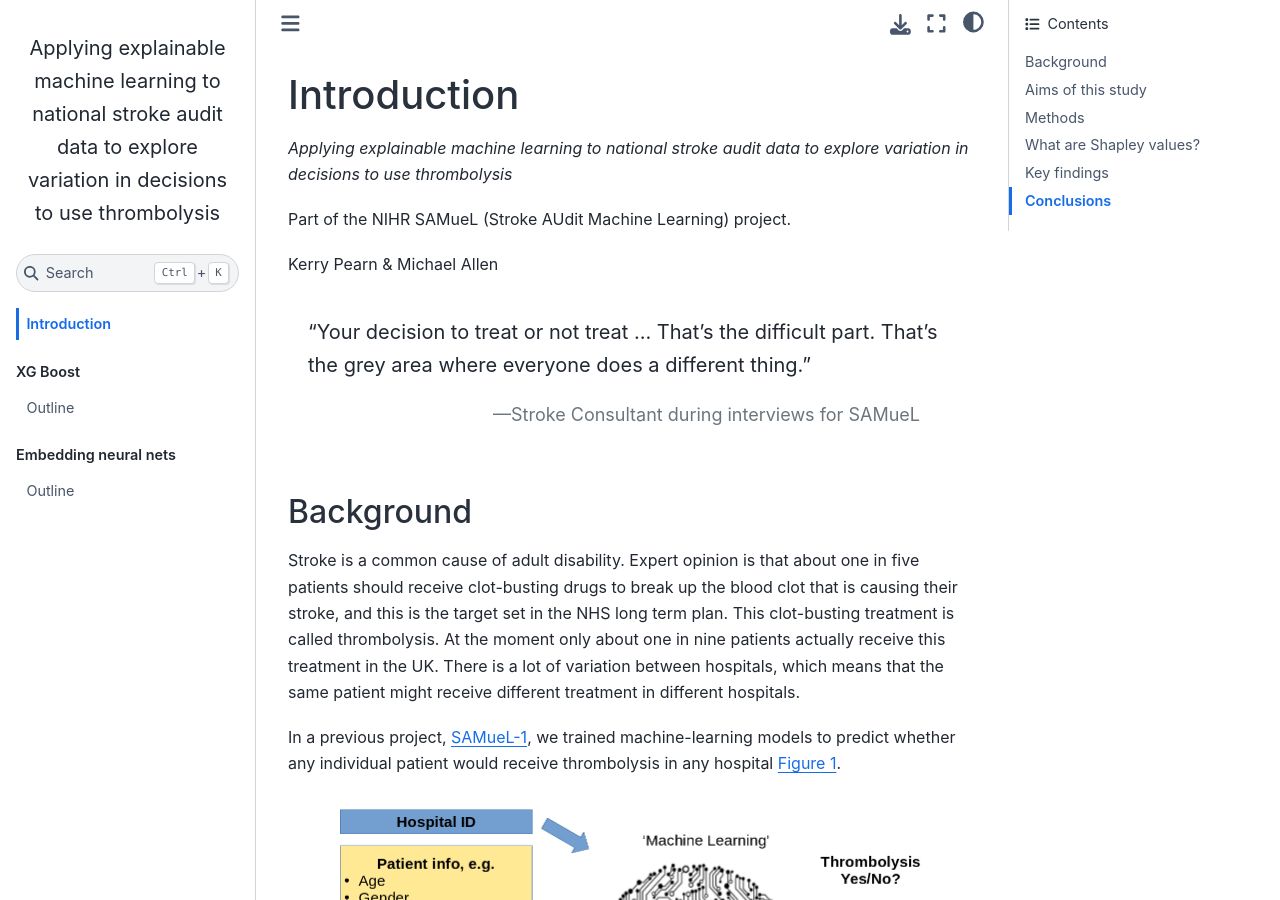
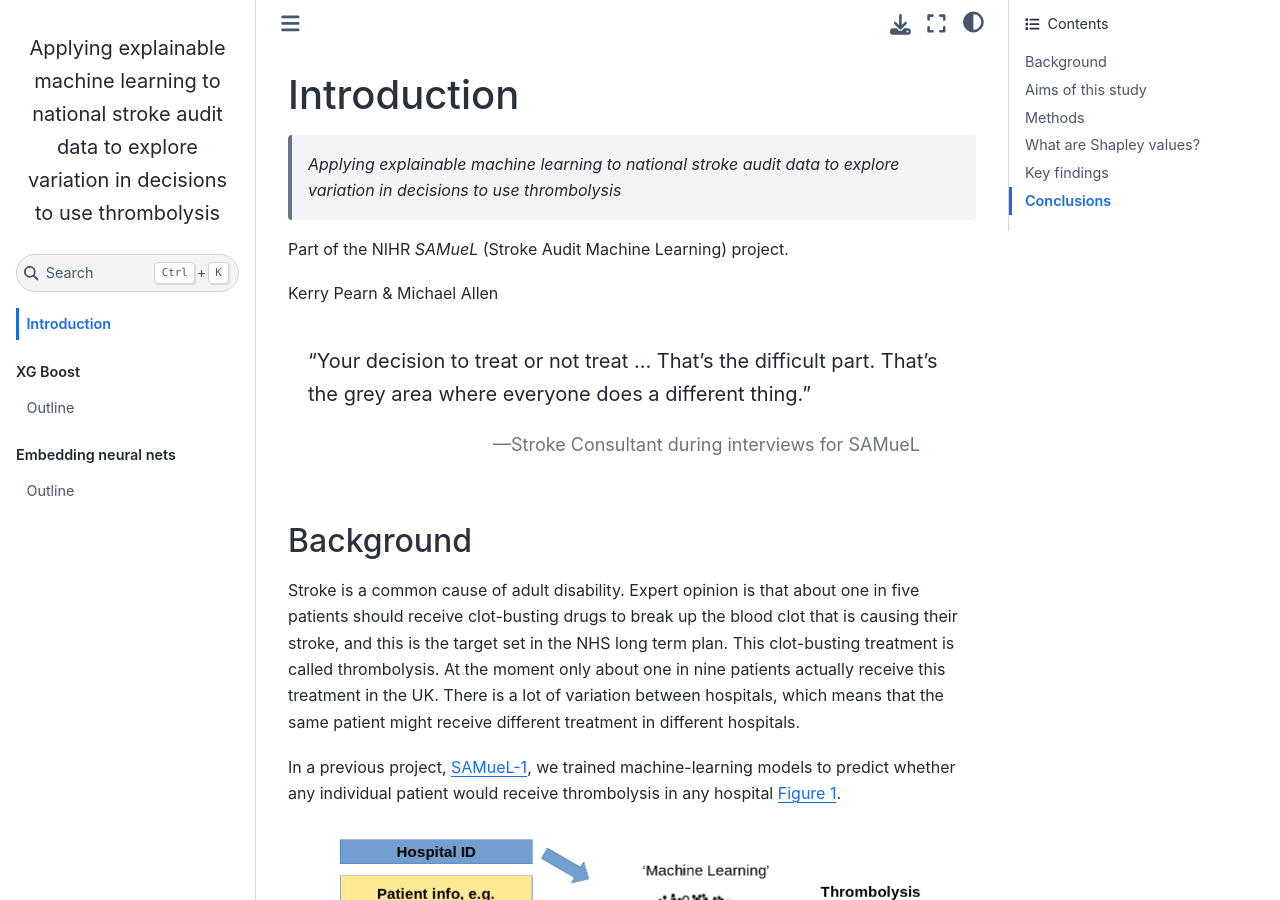
Before and after one commit to samuel-book/samuel_shap_paper_1, a Jupyter Book: the page built from introduction/intro.md, in a window 1280 px wide and 900 px high. Built offline with Jupyter Book 1.0.4 settings and Sphinx 7.4.7 and the Sphinx Book theme 1.1.4, drawn with Linux system fonts in a browser that asks for light colours; pages that are not in the unit, such as notebooks, are missing from menus.

```diff
--- a/introduction/intro.md
+++ b/introduction/intro.md
@@ -1,8 +1,8 @@
 # Introduction
 
-*Applying explainable machine learning to national stroke audit data to explore variation in decisions to use thrombolysis*
+> *Applying explainable machine learning to national stroke audit data to explore variation in decisions to use thrombolysis*
 
-Part of the NIHR SAMueL (Stroke AUdit Machine Learning) project.
+Part of the NIHR *SAMueL* (Stroke Audit Machine Learning) project.
 
 Kerry Pearn & Michael Allen
 
```
